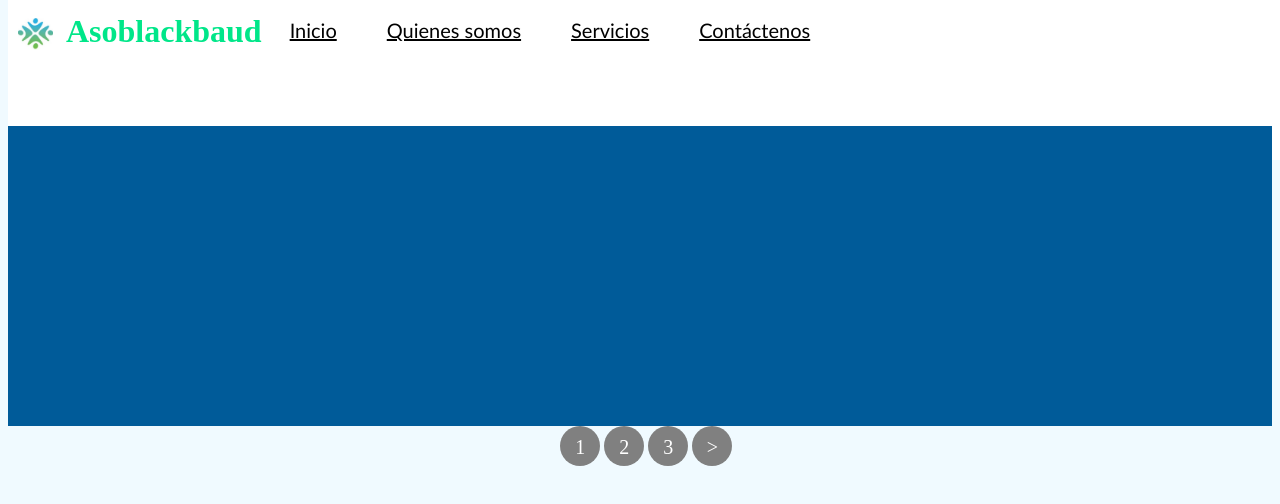
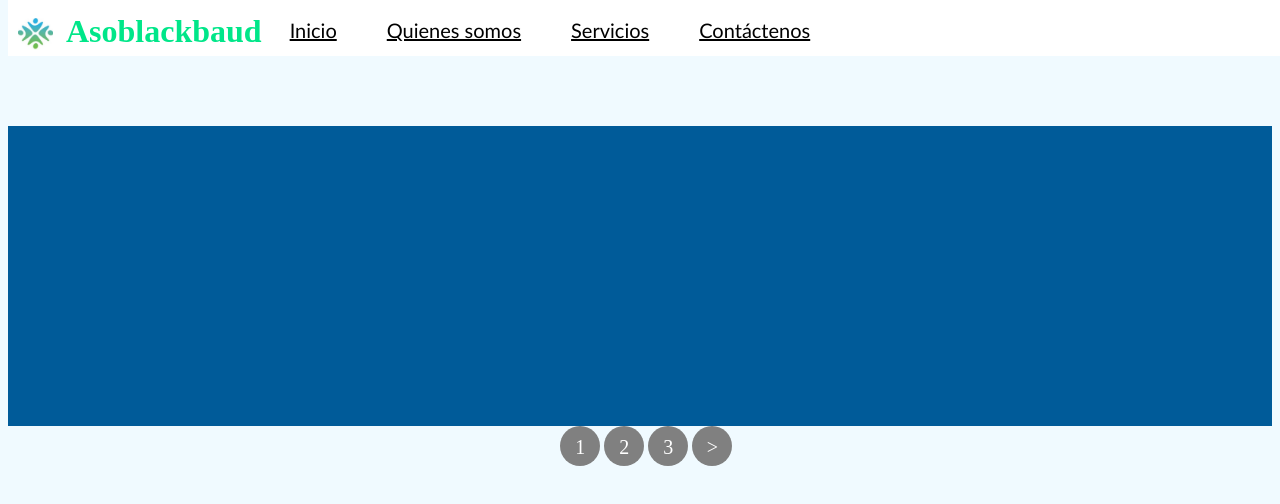
Before and after one commit to morapaola/asoblackbaud, a plain HTML site: page index.html in a window 1280 px wide. Drawn offline with Linux system fonts and the light colour scheme.

Commit message:
Update estilo.css

```diff
--- a/estilo.css
+++ b/estilo.css
@@ -1,12 +1,11 @@
 #barra{
     background: 10px;
-    padding: 0px;
     overflow: hidden;
     background-color: white;
     position: fixed;
     top: 0%;
     width: 100%;
-    height: 20%;
+    height: 7%;
 }
 .logo{
     float:left;
```
